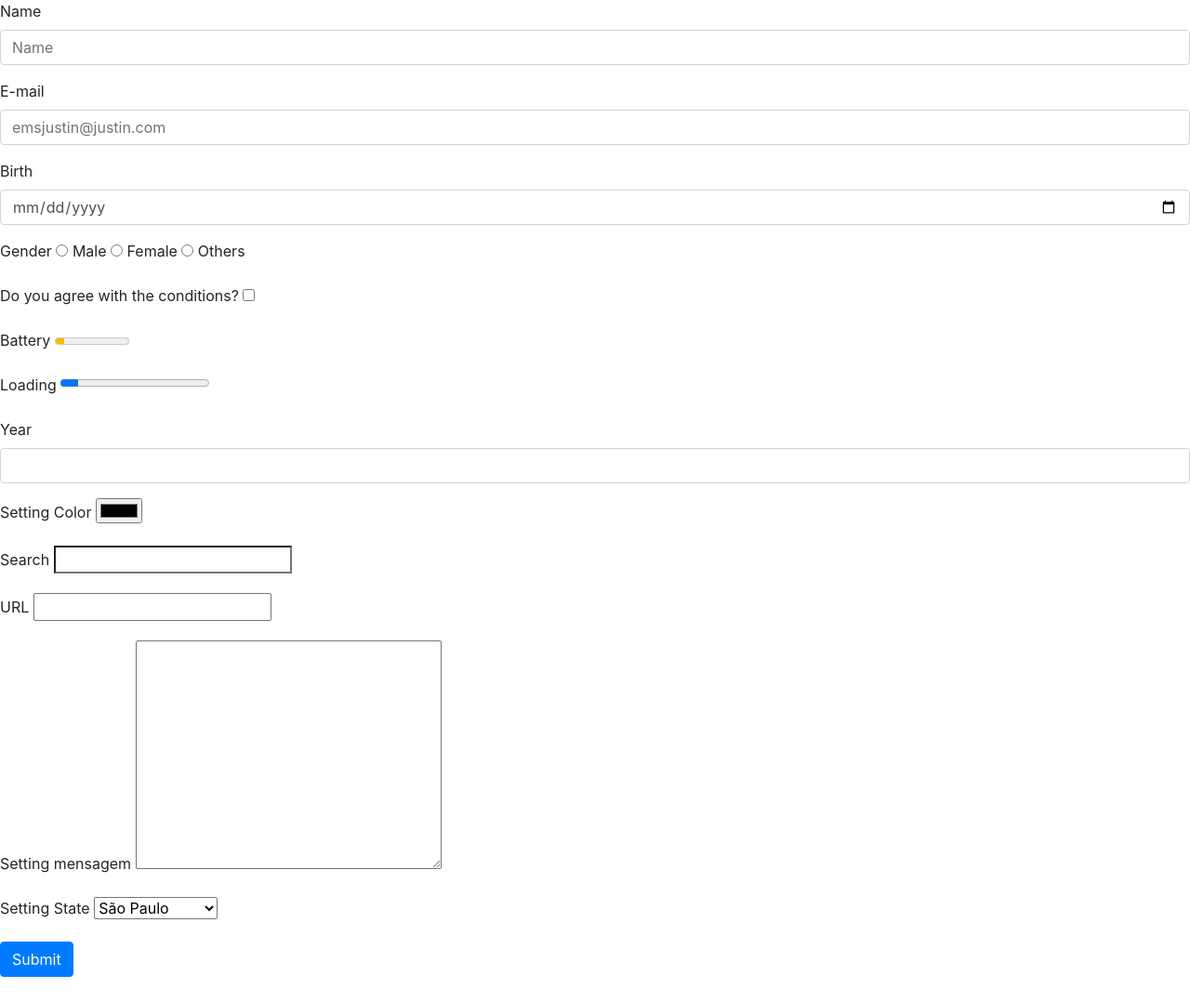
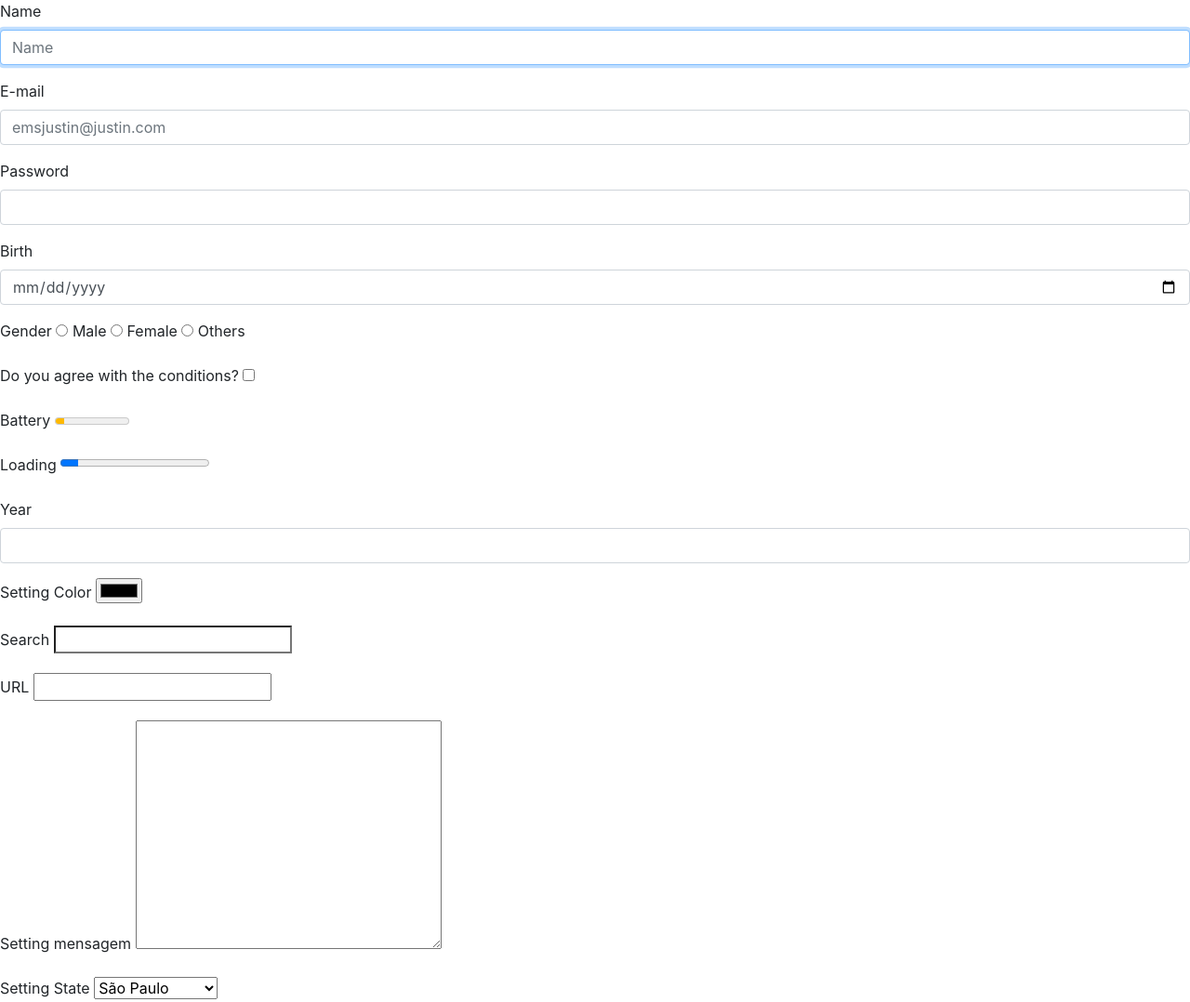
Before and after one commit to emsjustin/emsStore, a website: page form.html in a window 1280 px wide. Shown: the top 1078 px of the page at 93% size. Before the commit the page ends 1051 px from the top, so only its background shows below. Drawn offline with nearby package versions, Linux system fonts and the light colour scheme.

Commit message:
Add password adn hidden tag

```diff
--- a/form.html
+++ b/form.html
@@ -11,11 +11,16 @@
   <form method="POST" action="">
     <div class="form-group">
       <label for="name">Name</label>
-      <input type="text" name="name" id="name" class="form-control" placeholder="Name" required>
+      <input type="text" name="name" id="name" class="form-control" placeholder="Name" required autofocus>
     </div>
     <div class="form-group">
         <label for="email">E-mail</label>
         <input type="email" name="email" id="email" class="form-control" placeholder="emsjustin@justin.com" required>
+    </div>
+    <input type="hidden" name="id" value="1">
+    <div class="form-group">
+        <label for="password">Password</label>
+        <input type="password" name="password" id="password" class="form-control">
     </div>
     <div class="form-group">
         <label for="date">Birth</label>
```
